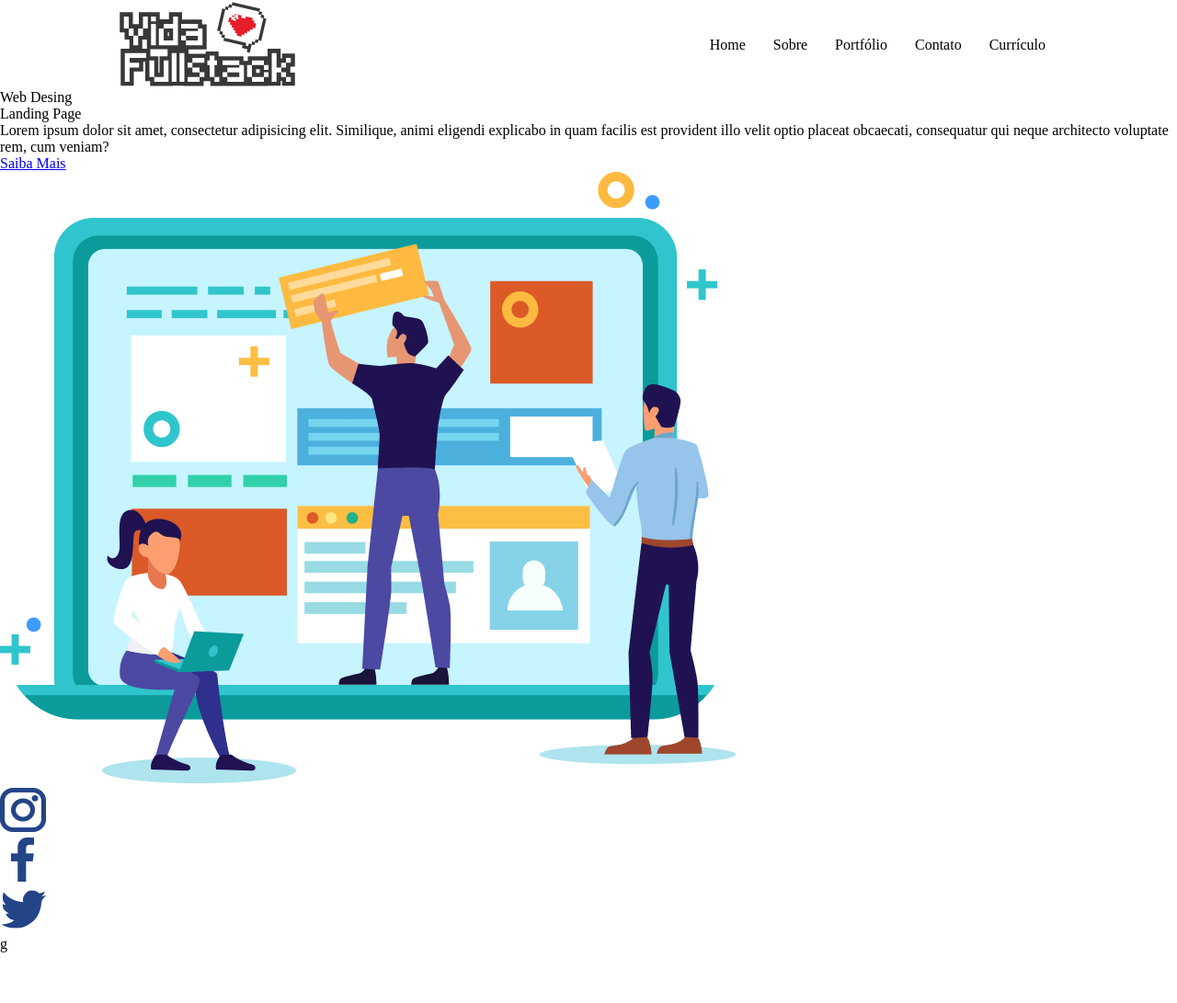
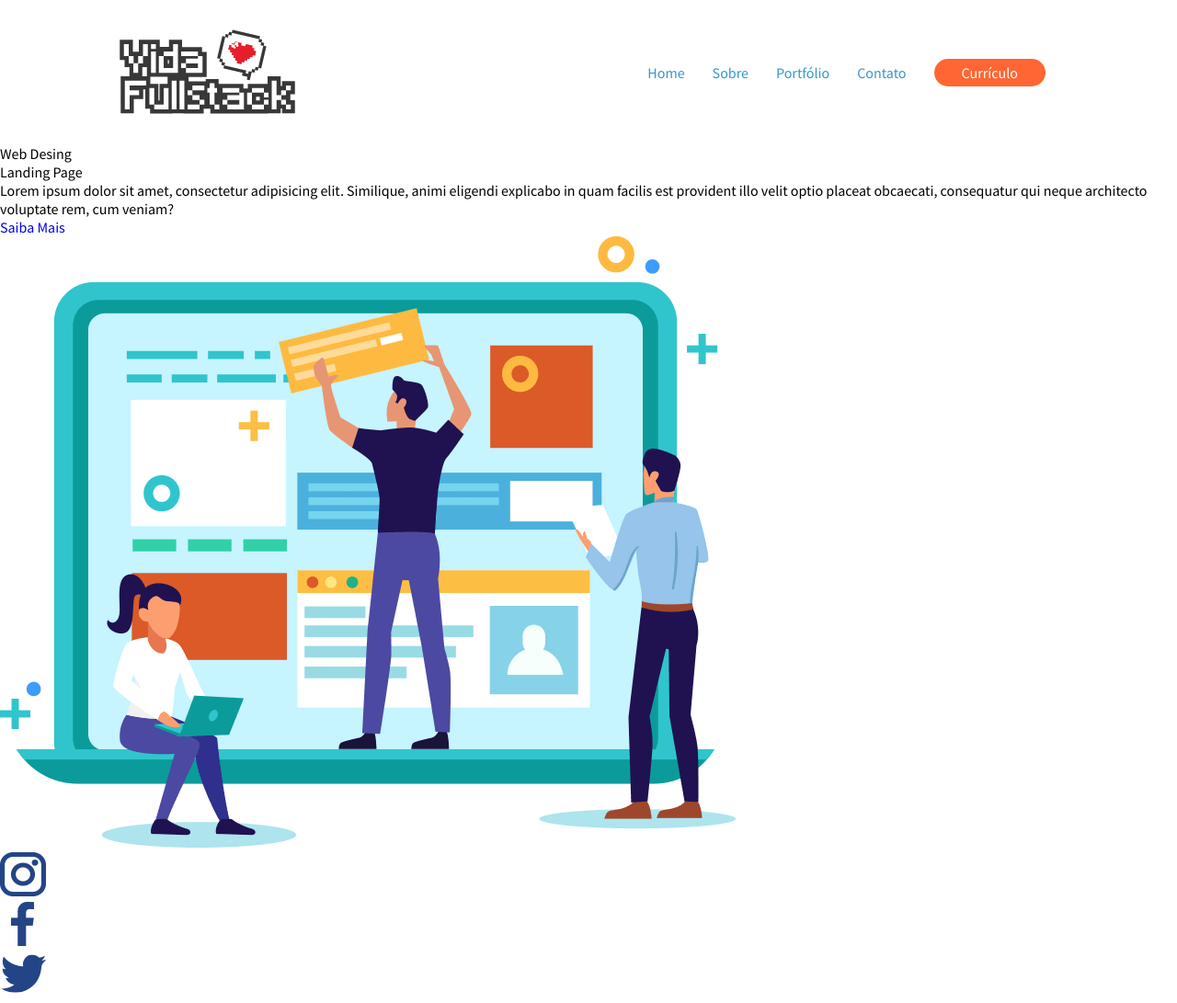
Before and after one commit to guilhermepinheirogp/portfolio-teste, a plain HTML site: page index.html in a window 1280 px wide. Shown: the top 1091 px of the page at 92% size. Before the commit the page ends 1036 px from the top, so only its background shows below. Drawn offline with Linux system fonts and the light colour scheme.

Commit message:
Termino do Menu Header

```diff
--- /dev/null
+++ b/assets/css/buttons.css
@@ -0,0 +1,9 @@
+.btn{
+  padding: 5px 30px;
+  border-radius: 20px;
+}
+
+.btn.btn-laranja{
+  background: #ff6633;
+  color: #fff;
+}
--- a/assets/css/header.css
+++ b/assets/css/header.css
@@ -1,6 +1,6 @@
 header{
   width: 1024px;
-  margin: 0 auto;
+  margin: 30px auto;
   display: flex;
   flex-direction: row;
   justify-content: space-between;
@@ -10,9 +10,11 @@ header{
 header nav ul{
   display: flex;
   flex-direction: row;
+  align-items: center;
   list-style: none;
 }
 
-header nav ul li{
-  padding: 0 15px;
+header nav ul li a{
+  margin: 0 15px;
+  color: #3399cc;
 }
--- a/assets/css/style.css
+++ b/assets/css/style.css
@@ -1,5 +1,12 @@
+/* Components */
 @import './header.css';
+@import './buttons.css';
 
+/* Fonts */
+@import url('https://fonts.googleapis.com/css2?family=Source+Sans+Pro:wght@200;400;700;900&display=swap');
+
+
+/* Reset CSS */
 *{
   margin: 0;
   padding: 0;
@@ -7,4 +14,6 @@
   font-size: 100%;
   font: inherit;
   vertical-align: baseline;
+  text-decoration: none;
+  font-family: 'Source Sans Pro', sans-serif;
 }
--- a/index.html
+++ b/index.html
@@ -13,11 +13,11 @@
     <img src="./assets/images/logo.png" alt="Vida Fullstack Logo">
     <nav>
     <ul>
-      <li class="menus">Home</li>
-      <li class="menus">Sobre</li>
-      <li class="menus">Portfólio</li>
-      <li class="menus">Contato</li>
-      <li class="menus">Currículo</li>
+      <li><a href="#">Home</a></li>
+      <li><a href="#">Sobre</a></li>
+      <li><a href="#">Portfólio</a></li>
+      <li><a href="#">Contato</a></li>
+      <li><a href="#" class="btn btn-laranja">Currículo</a></li>
     </ul>
     </nav>
   </header>
```
